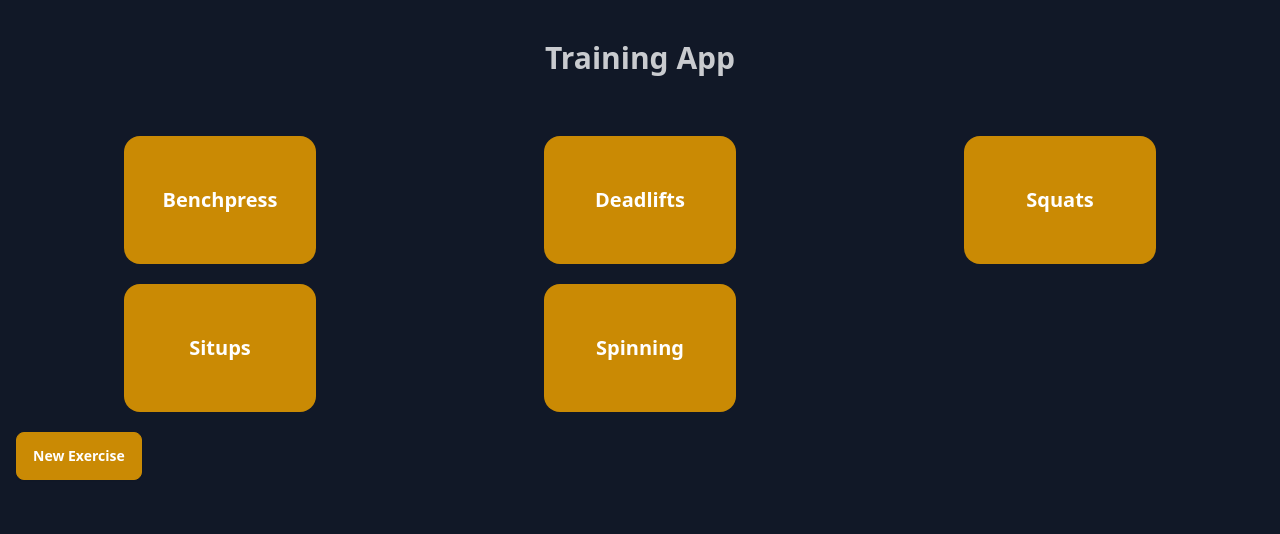
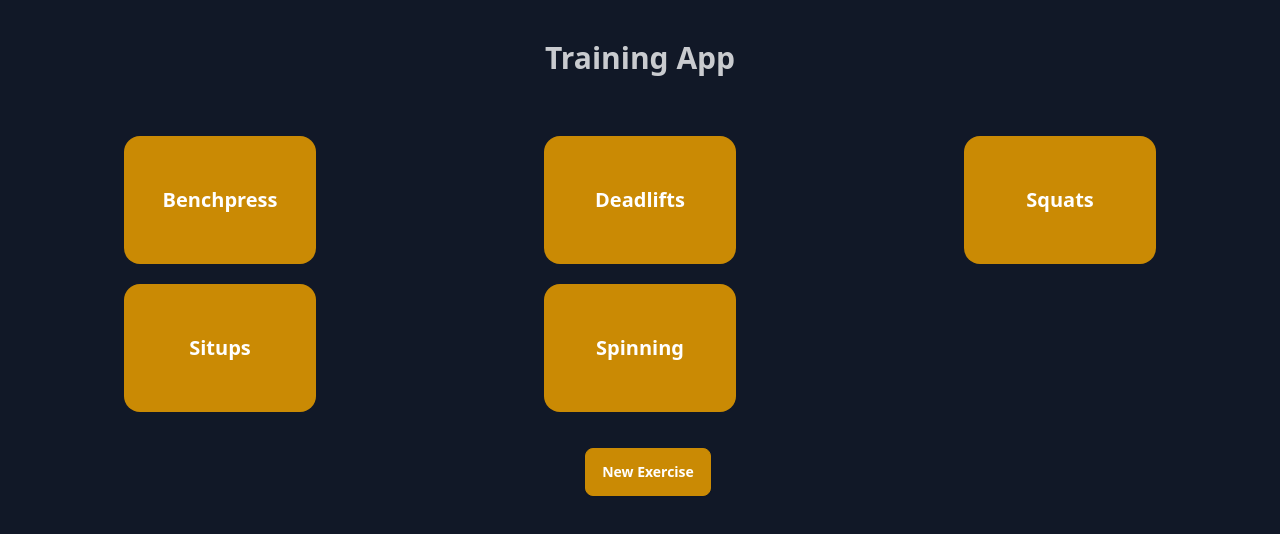
Before and after one commit to intensivecode/training_app, a React (Vite) app: page /exercises in a window 1280 px wide. Shown: the top 534 px of the page. Built offline with nearby package versions, Linux system fonts and the light colour scheme.

Commit message:
centered add exercise button

```diff
--- a/src/components/ExerciseModal.tsx
+++ b/src/components/ExerciseModal.tsx
@@ -29,12 +29,14 @@ export default function ExerciseModal({ onSave }: Props) {
 
   return (
     <>
+      <div className="text-center mt-4">
         <button
           onClick={() => modalRef.current?.showModal()}
           className="btn btn-primary text-white ml-4"
         >
           New Exercise
         </button>
+      </div>
       <dialog id="modal" className="modal" ref={modalRef}>
         <form
           onSubmit={handleSubmit(onSubmit)}
```
Lines whose indentation alone changed are shown as unchanged.
